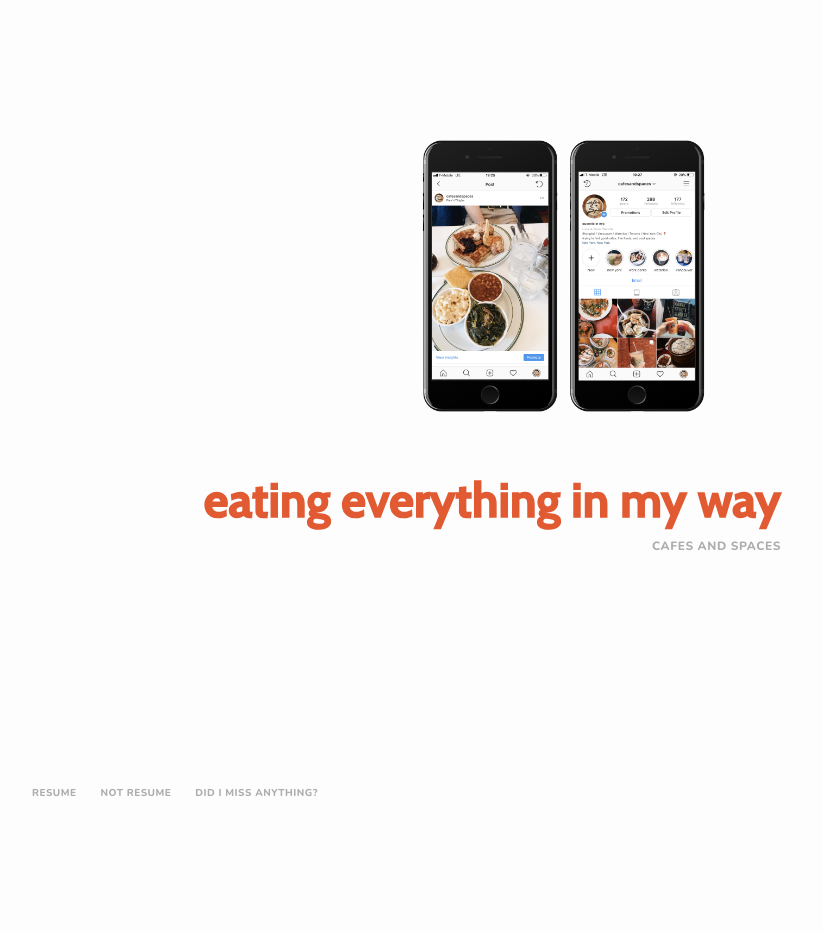
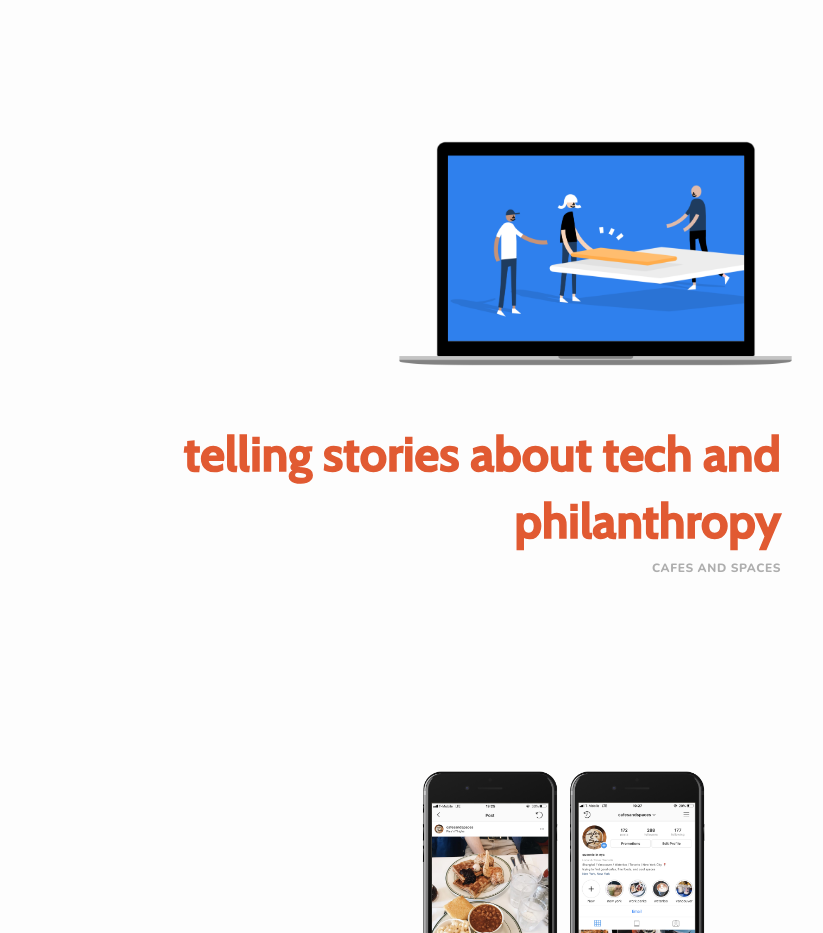
Before and after one commit to queeniwu/newPortfolio, a plain HTML site: page notwork.html in a window 1280 px wide. Shown: the part 1460-2393 px from the top of the page, without its empty margins (199-1022 px from the left). Before the commit the page ends 2359 px from the top, so only its background shows below. Drawn offline with nearby package versions, Linux system fonts and the light colour scheme.

Commit message:
bluu pront

```diff
--- a/notwork.html
+++ b/notwork.html
@@ -46,6 +46,10 @@
           <div class="subanswer">UW/UX</div>
   </div>
 
+  <div class="answer">
+    <a href="https://www.instagram.com/cafesandspaces/" target='_blank'><img src="./bp.png"></img>telling stories about tech and philanthropy</a>
+    <div class="subanswer">Cafes and Spaces</div>
+  </div>
 
 
     <div class="answer">
```
